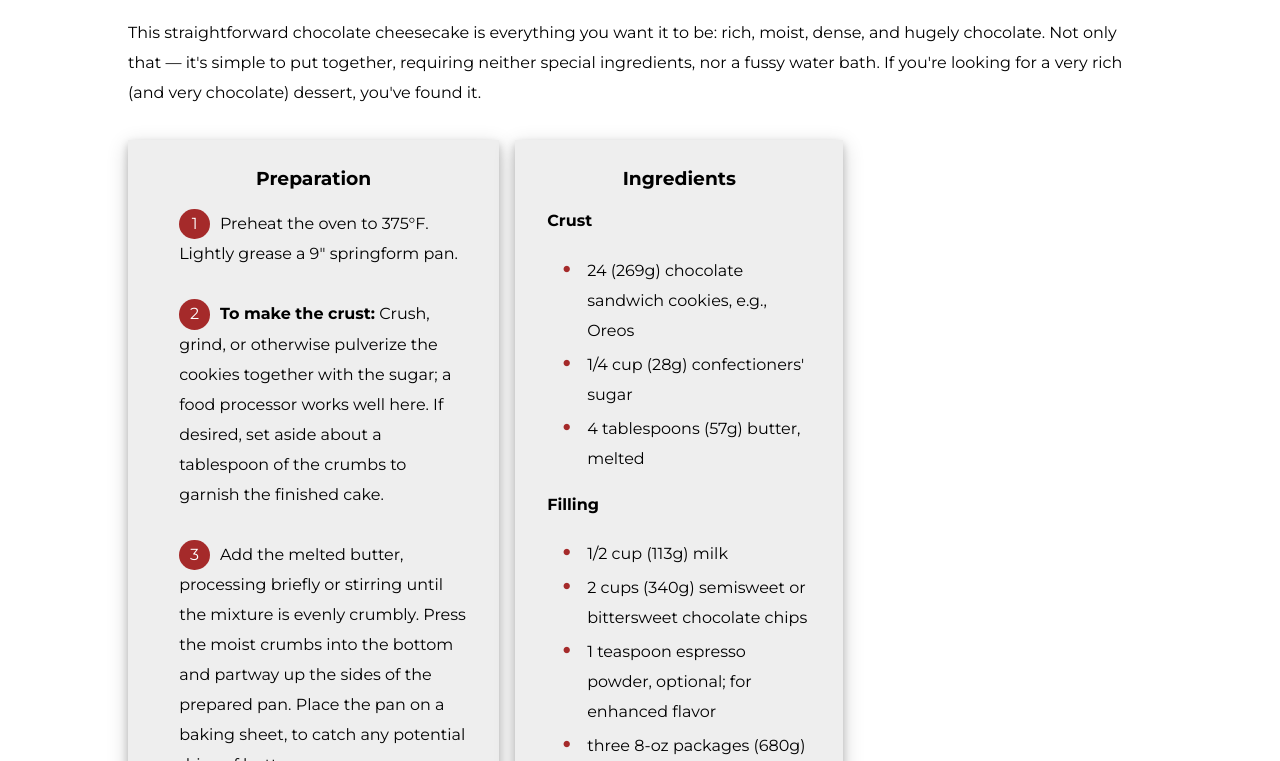
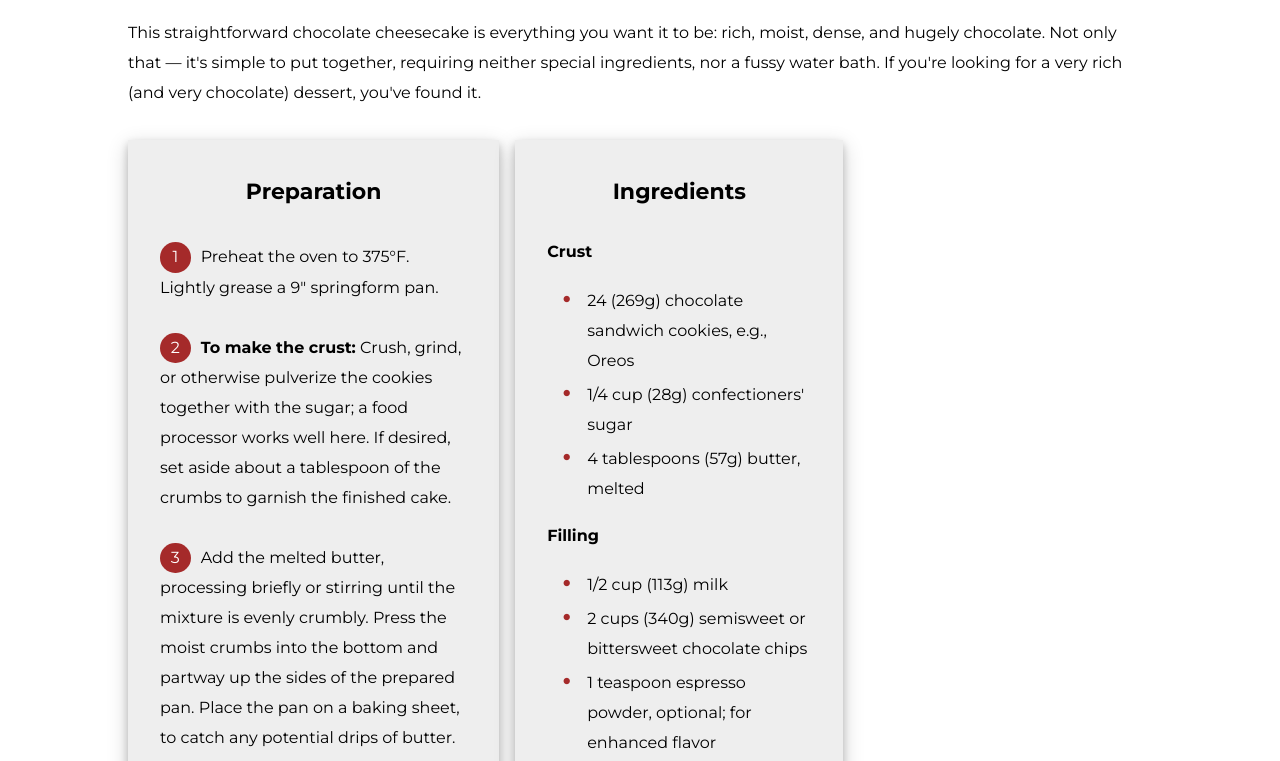
Before and after one commit to jaedanpersaud12/recipe-site, a plain HTML site: page index.html in a window 1280 px wide. Shown: the part 90-851 px from the top of the page. Drawn offline with Linux system fonts and the light colour scheme.

Commit message:
index.html

```diff
--- a/index.html
+++ b/index.html
@@ -21,7 +21,9 @@
 </div>
 <div class="row">
     <div class="column1 clear">
+          <div class="column-header">
           <h3>Preparation</h3>
+            </div>
             <ol>
               <li>Preheat the oven to 375°F. Lightly grease a 9" springform pan.</li> <br>
               <li><span class="bold">To make the crust:</span> Crush, grind, or otherwise pulverize the cookies together with the sugar; a food processor works well here. If desired, set aside about a tablespoon of the crumbs to garnish the finished cake.</li><br>
--- a/style.css
+++ b/style.css
@@ -25,22 +25,27 @@ h4  {
 
 h3 {
   text-align: center;
+  padding: .7em 0em .7em 0em;
+  font-size: 22px;
 }
 
 
 .row > div {
   background-color: #eee;
-  margin-bottom: 1em;
-  padding: .5em 2em;
+  padding-left: 2em;
+  padding-right: 2em;
 }
 .column1 {
   float: left;
   margin-right: 1em;
   width: 30%;
+
   box-shadow: 0 4px 8px 0 rgba(0, 0, 0, 0.2), 0 6px 20px 0 rgba(0, 0, 0, 0.19);
+}
 
-
-}
+ .column-header {
+  background-color: ;
+ }
 
 .clear {
   clear: right;
@@ -57,6 +62,7 @@ h3 {
    float: left;
    width: 25.8%;
    box-shadow: 0 4px 8px 0 rgba(0, 0, 0, 0.2), 0 6px 20px 0 rgba(0, 0, 0, 0.19);
+   padding-bottom: 1em;
  }
 
  ul {
@@ -75,7 +81,7 @@ h3 {
  }
 
  ol {
-   padding-left: 1.2em;
+  padding: 0;
  list-style: none;
  counter-reset: item;
  line-height: 30px;
```
Also changed, not shown: images/FARUvErVQAAL5FS.jpg (added).
